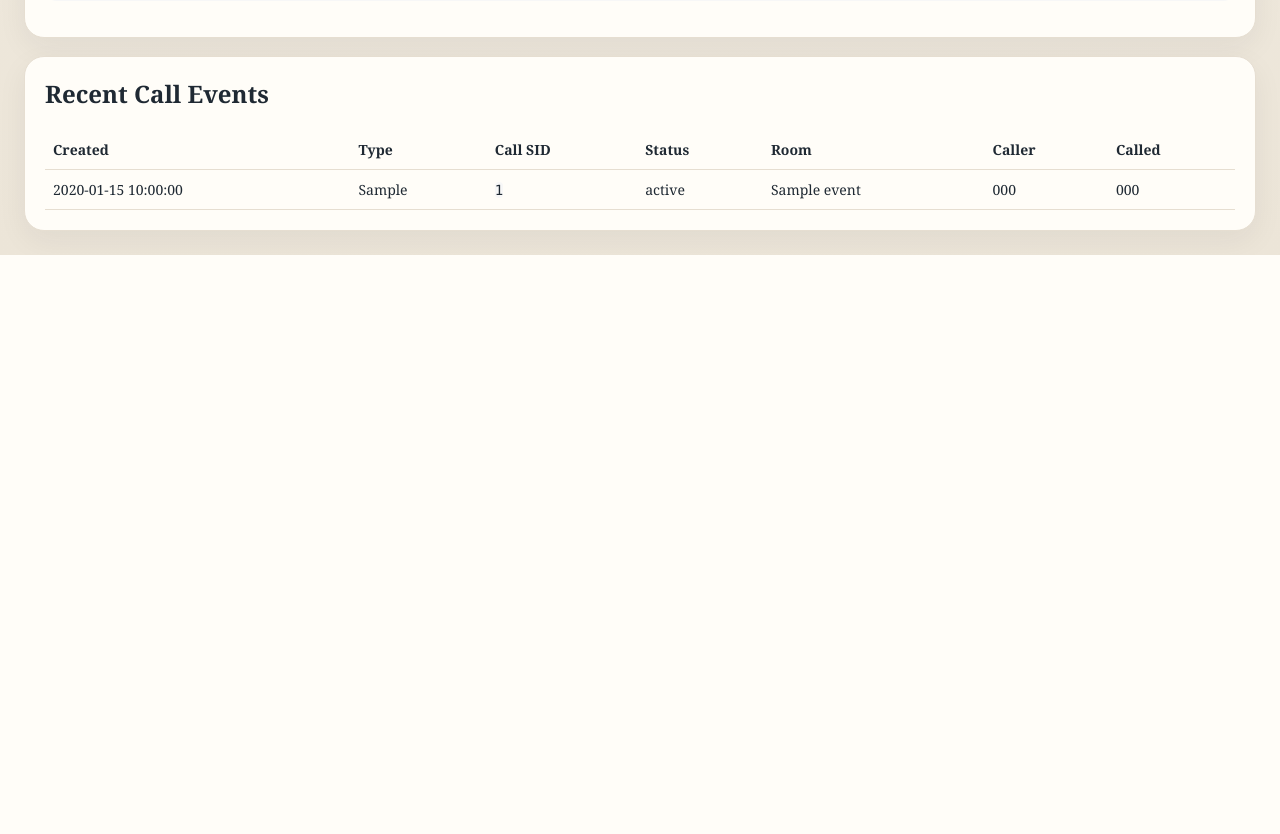
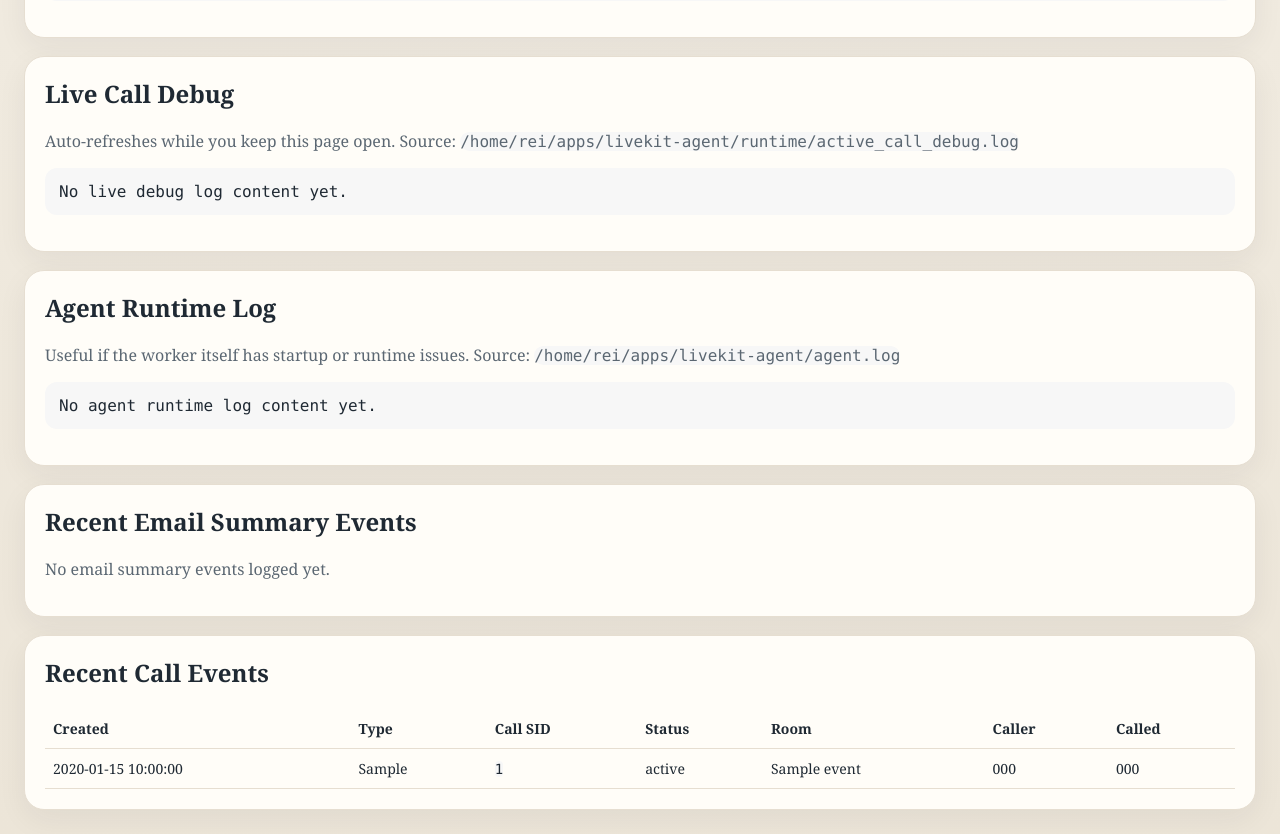
Before and after one commit to reidevaliaj/ai-voice-backend, a FastAPI app: a page that uses templates/admin/tenant_detail.html in a window 1280 px wide. Shown: the part 3637-4471 px from the top of the page. Before the commit the page ends 3892 px from the top, so only its background shows below. Run offline with FastAPI, Linux system fonts and the light colour scheme; the visitor is signed in with stand-in values (Sample User, id 1); tables that the repository leaves empty hold one stand-in row (values such as "Sample post"); parts of the project's set-up code (start-up, migrations or seed data) failed here and were passed over.

Commit message:
Fix admin saves and add debug visibility

```diff
--- a/app_config.py
+++ b/app_config.py
@@ -19,6 +19,9 @@ PUBLIC_BASE_URL = _env("PUBLIC_BASE_URL", "https://voice.code-studio.eu")
 FASTAPI_INTERNAL_API_KEY = _env("INTERNAL_API_KEY")
 SESSION_SECRET_KEY = _env("SESSION_SECRET_KEY", "change-me-session-secret")
 PLATFORM_ENCRYPTION_KEY = _env("PLATFORM_ENCRYPTION_KEY")
+AGENT_DEBUG_LOG_PATH = _env("AGENT_DEBUG_LOG_PATH", "/home/rei/apps/livekit-agent/runtime/active_call_debug.log")
+AGENT_LOG_PATH = _env("AGENT_LOG_PATH", "/home/rei/apps/livekit-agent/agent.log")
+DEBUG_LOG_MAX_CHARS = int(_env("DEBUG_LOG_MAX_CHARS", "25000") or "25000")
 DEFAULT_TENANT_SLUG = _env("DEFAULT_TENANT_SLUG", "codestudio")
 DEFAULT_INBOUND_PHONE_NUMBER = _env("DEFAULT_INBOUND_PHONE_NUMBER")
 ADMIN_BOOTSTRAP_EMAIL = _env("ADMIN_BOOTSTRAP_EMAIL", "admin@code-studio.eu")
--- a/db.py
+++ b/db.py
@@ -37,5 +37,9 @@ def get_db():
     session = SessionLocal()
     try:
         yield session
+        session.commit()
+    except Exception:
+        session.rollback()
+        raise
     finally:
         session.close()
--- a/routes/admin.py
+++ b/routes/admin.py
@@ -1,13 +1,14 @@
 import json
+from pathlib import Path
 from typing import Any
 
 from fastapi import APIRouter, Depends, HTTPException, Request
-from fastapi.responses import RedirectResponse
+from fastapi.responses import JSONResponse, RedirectResponse
 from fastapi.templating import Jinja2Templates
 from sqlalchemy import select
 from sqlalchemy.orm import Session
 
-from app_config import PUBLIC_BASE_URL
+from app_config import AGENT_DEBUG_LOG_PATH, AGENT_LOG_PATH, DEBUG_LOG_MAX_CHARS, PUBLIC_BASE_URL
 from db import get_db
 from models import AdminUser, CallEvent, Tenant, TenantPhoneNumber
 from security import decrypt_json, mask_secret, verify_password
@@ -25,11 +26,24 @@ from services.tenants import (
     upsert_integration,
     upsert_phone_number,
 )
+from tools.email_resend import send_email_resend
 from tools.google_calendar import CalendarContext, validate_calendar_context
 from tools.zoom_meetings import ZoomContext, validate_zoom_context
 
 router = APIRouter()
 templates = Jinja2Templates(directory="templates")
+
+
+def _read_log_tail(path_value: str, max_chars: int = DEBUG_LOG_MAX_CHARS) -> dict[str, Any]:
+    path = Path(path_value)
+    if not path.exists():
+        return {"path": str(path), "exists": False, "content": "", "size": 0}
+    try:
+        raw = path.read_text(encoding="utf-8", errors="replace")
+    except Exception as exc:
+        return {"path": str(path), "exists": True, "content": f"Unable to read log: {exc}", "size": 0}
+    content = raw[-max_chars:] if len(raw) > max_chars else raw
+    return {"path": str(path), "exists": True, "content": content, "size": len(raw)}
 
 
 def _flash(request: Request, level: str, message: str) -> None:
@@ -68,6 +82,28 @@ def _integration_summary(session: Session, tenant_id: str) -> dict[str, dict[str
             "last_error": payload.get("last_error", ""),
         }
     return summary
+
+
+def _latest_email_events(limit: int = 10, tenant_id: str | None = None) -> list[dict[str, Any]]:
+    path = Path("data") / "email_summary_events.jsonl"
+    if not path.exists():
+        return []
+    try:
+        lines = [line.strip() for line in path.read_text(encoding="utf-8").splitlines() if line.strip()]
+    except Exception:
+        return []
+    events: list[dict[str, Any]] = []
+    for line in reversed(lines):
+        try:
+            payload = json.loads(line)
+        except json.JSONDecodeError:
+            continue
+        if tenant_id and str(payload.get("tenant_id") or "") != tenant_id:
+            continue
+        events.append(payload)
+        if len(events) >= limit:
+            break
+    return events
 
 
 @router.get("/admin/login")
@@ -179,9 +215,29 @@ async def tenant_detail(slug: str, request: Request, db: Session = Depends(get_d
                 for provider in ("google_calendar", "zoom", "email")
             },
             "recent_events": recent_events,
+            "recent_email_events": _latest_email_events(tenant_id=tenant.id),
             "runtime": runtime,
+            "agent_debug_log": _read_log_tail(AGENT_DEBUG_LOG_PATH),
+            "agent_runtime_log": _read_log_tail(AGENT_LOG_PATH),
             "flash": _consume_flash(request),
         },
+    )
+
+
+@router.get("/admin/tenants/{slug}/debug-log")
+async def tenant_debug_log(slug: str, request: Request, db: Session = Depends(get_db)):
+    require_admin(request, db)
+    tenant = get_tenant_by_slug(db, slug)
+    if tenant is None:
+        raise HTTPException(status_code=404, detail="Tenant not found")
+    return JSONResponse(
+        {
+            "ok": True,
+            "tenant": tenant.slug,
+            "agent_debug_log": _read_log_tail(AGENT_DEBUG_LOG_PATH),
+            "agent_runtime_log": _read_log_tail(AGENT_LOG_PATH),
+            "recent_email_events": _latest_email_events(tenant_id=tenant.id),
+        }
     )
 
 
@@ -284,9 +340,30 @@ async def validate_integration(slug: str, provider: str, request: Request, db: S
             updated_credentials = result.pop("updated_credentials", None)
         elif provider == "email":
             settings = payload.get("settings") or {}
-            if not settings.get("from_email"):
+            from_email = str(settings.get("from_email") or "").strip()
+            reply_to = str(settings.get("reply_to_email") or "").strip()
+            targets = [item for item in settings.get("notification_targets", []) if item]
+            if not from_email:
                 raise RuntimeError("Email integration requires from_email in settings")
-            result = {"ok": True, "from_email": settings.get("from_email"), "notification_targets": settings.get("notification_targets", [])}
+            if not targets:
+                raise RuntimeError("Email integration requires at least one notification target")
+            resend_result = send_email_resend(
+                to=str(targets[0]),
+                subject=f"[AI Voice] Email validation for {tenant.display_name}",
+                html=(
+                    f"<p>This is a validation email for tenant <strong>{tenant.display_name}</strong>.</p>"
+                    f"<p>If you received this, the Resend integration is working.</p>"
+                ),
+                from_email=from_email,
+                reply_to=reply_to,
+                tags=[{"name": "tool", "value": "email-validation"}],
+            )
+            result = {
+                "ok": True,
+                "from_email": from_email,
+                "notification_target": targets[0],
+                "resend_result": resend_result,
+            }
         else:
             raise RuntimeError(f"Unsupported provider: {provider}")
 
--- a/templates/admin/tenant_detail.html
+++ b/templates/admin/tenant_detail.html
@@ -196,6 +196,27 @@
 </section>
 
 <section class="panel" style="margin-top: 18px;">
+  <h2>Live Call Debug</h2>
+  <p class="muted">Auto-refreshes while you keep this page open. Source: <code id="agent-debug-path">{{ agent_debug_log.path }}</code></p>
+  <pre id="agent-debug-log">{{ agent_debug_log.content or 'No live debug log content yet.' }}</pre>
+</section>
+
+<section class="panel" style="margin-top: 18px;">
+  <h2>Agent Runtime Log</h2>
+  <p class="muted">Useful if the worker itself has startup or runtime issues. Source: <code id="agent-runtime-path">{{ agent_runtime_log.path }}</code></p>
+  <pre id="agent-runtime-log">{{ agent_runtime_log.content or 'No agent runtime log content yet.' }}</pre>
+</section>
+
+<section class="panel" style="margin-top: 18px;">
+  <h2>Recent Email Summary Events</h2>
+  {% if recent_email_events %}
+  <pre id="recent-email-events">{{ recent_email_events | tojson(indent=2) }}</pre>
+  {% else %}
+  <p class="muted" id="recent-email-events">No email summary events logged yet.</p>
+  {% endif %}
+</section>
+
+<section class="panel" style="margin-top: 18px;">
   <h2>Recent Call Events</h2>
   <table>
     <thead>
@@ -226,4 +247,42 @@
     </tbody>
   </table>
 </section>
+
+<script>
+  (function () {
+    const debugUrl = "/admin/tenants/{{ tenant.slug }}/debug-log";
+    const debugLog = document.getElementById("agent-debug-log");
+    const runtimeLog = document.getElementById("agent-runtime-log");
+    const emailEvents = document.getElementById("recent-email-events");
+    const debugPath = document.getElementById("agent-debug-path");
+    const runtimePath = document.getElementById("agent-runtime-path");
+
+    async function refreshDebug() {
+      try {
+        const response = await fetch(debugUrl, { headers: { "X-Requested-With": "fetch" } });
+        if (!response.ok) {
+          return;
+        }
+        const payload = await response.json();
+        if (payload.agent_debug_log) {
+          debugLog.textContent = payload.agent_debug_log.content || "No live debug log content yet.";
+          debugPath.textContent = payload.agent_debug_log.path || "";
+        }
+        if (payload.agent_runtime_log) {
+          runtimeLog.textContent = payload.agent_runtime_log.content || "No agent runtime log content yet.";
+          runtimePath.textContent = payload.agent_runtime_log.path || "";
+        }
+        if (payload.recent_email_events) {
+          emailEvents.textContent = payload.recent_email_events.length
+            ? JSON.stringify(payload.recent_email_events, null, 2)
+            : "No email summary events logged yet.";
+        }
+      } catch (error) {
+        console.error("Failed to refresh debug log", error);
+      }
+    }
+
+    setInterval(refreshDebug, 3000);
+  })();
+</script>
 {% endblock %}
```
Also changed, not shown: routes/events.py (+32 -4 lines), tools/email_resend.py (+17 -1 lines), 1 other file.
